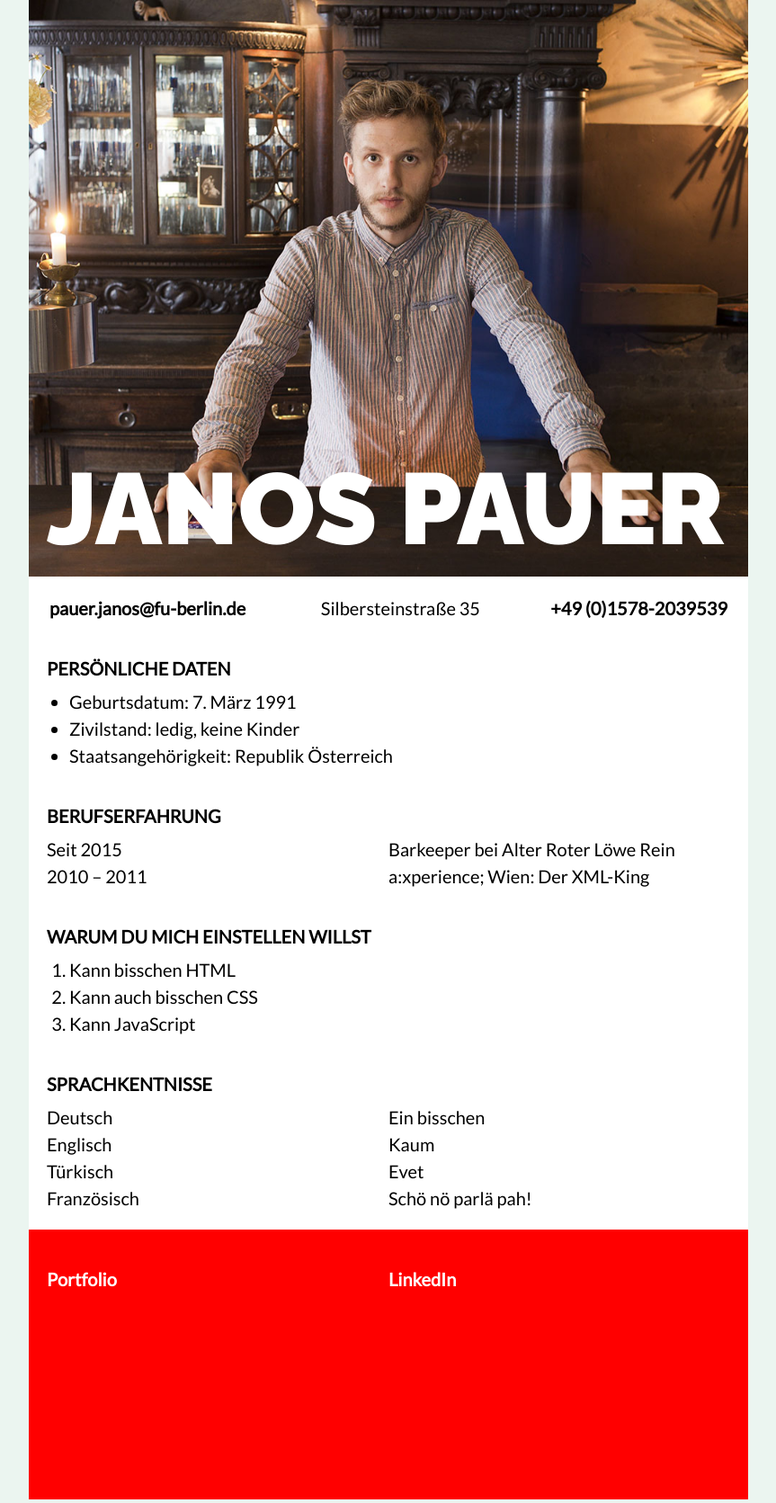
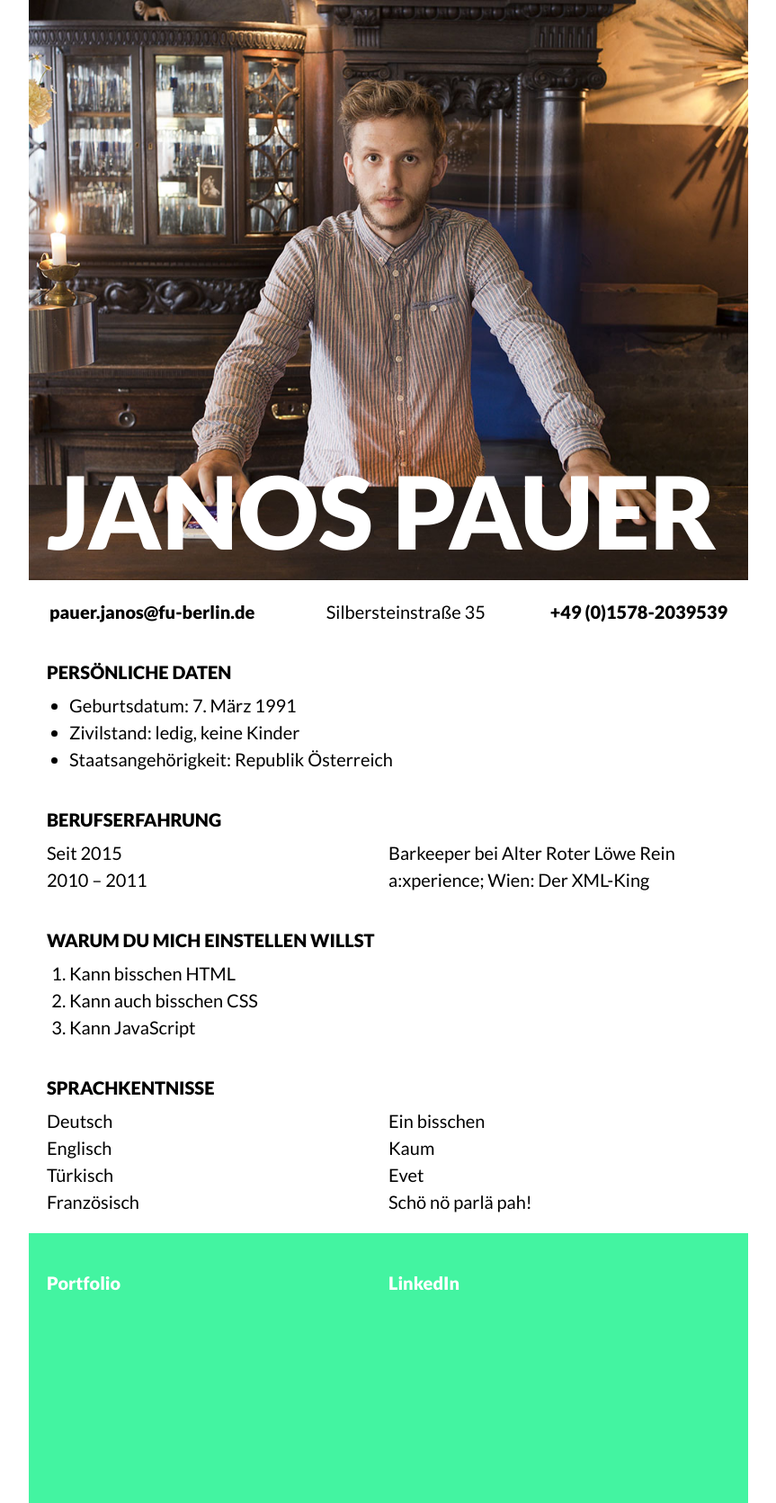
Before and after one commit to janospower/cv, a PHP site: page / in a window 1280 px wide. Shown: the whole page at 90% size, without its empty margins (208-1071 px from the left). Run offline with PHP 8.4, Linux system fonts and the light colour scheme.

Commit message:
New version for afternoon session. Added index.js and changed accent color from rgb to hsl

```diff
--- a/css/stylesheet.css
+++ b/css/stylesheet.css
@@ -1,21 +1,28 @@
-/*@import url('https://fonts.googleapis.com/css?family=Crimson+Text:400,400i');*/
-
 *{
   box-sizing: border-box;
 }
 
 ::selection {
     color: white;
-    background: red;
+    background: hsl(152, 89%, 61%);
 }
 
 body {
     font-family: 'Lato', Helvetica, Arial, sans-serif;
     font-size: 20px;
-    background-color: rgb(235, 245, 240);
+    background-color: white;
     margin: 0;
     line-height: 30px;
 }
+
+.akzentbg {
+  background-color: hsl(152, 89%, 61%);
+}
+
+.akzent {
+  color: hsl(152, 89%, 61%);
+}
+
 table {
   min-width:100%;
 }
@@ -43,7 +50,7 @@ a {
 }
 
 a:hover {
-  color: red;
+  color: hsl(152, 89%, 61%);
   transition-duration: 500;
 }
 
@@ -77,7 +84,6 @@ h1 {
   padding-top: 0px;
   /*text-transform: none;*/
   font-size: 112px;
-  font-family: 'Raleway', Times, sans-serif;
   color: white;
 }
 ul, ol {
@@ -87,7 +93,6 @@ ul, ol {
 
 footer {
   padding: 40px 20px 0px 20px;
-  background-color: red;
   color: white;
   min-height: 300px;
 }
--- a/index.html
+++ b/index.html
@@ -1,10 +1,16 @@
 <html>
 <head>
   <meta charset="utf-8">
-  <title>CV &ndash; Janos Pauer</title>
+  <title>Janos Pauer &ndash; Portfolio</title>
+
+  <!-- css -->
   <link href="css/stylesheet.css" rel="stylesheet" type="text/css" />
-  <link href="https://fonts.googleapis.com/css?family=Lato:100,400" rel="stylesheet">
-  <link href="https://fonts.googleapis.com/css?family=Raleway:900" rel="stylesheet">
+
+  <!-- js -->
+  <script src="js/index.js"></script>
+
+  <!-- fonts -->
+  <link href="https://fonts.googleapis.com/css?family=Lato:400,400i,700,900" rel="stylesheet">
 </head>
 <body>
   <img src="images/headshot.jpg" alt="Portrait von Janos Pauer" width="800px" class="janos" >
@@ -86,7 +92,7 @@
         </div>
       </section>
     </div>
-    <footer>
+    <footer class="akzentbg">
       <div class="lfloat">
         <a href="http://www.janospauer.com/" alt="Portfolio Link" target="_blank">Portfolio</a>
       </div>
```
Also changed, not shown: index.js (added).
